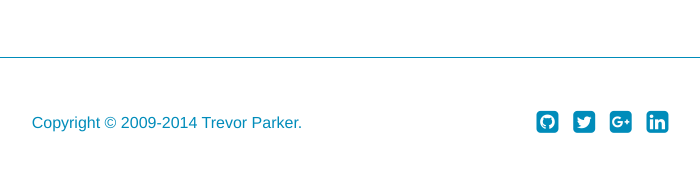
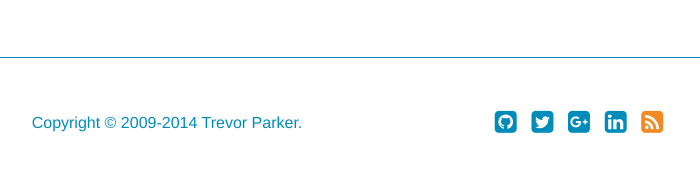
Before and after one commit to trevorparker/website, a Jekyll site: the page built from _source/index.html, in a window 1280 px wide. Shown: the part 4464-4650 px from the top of the page, without its empty margins (290-990 px from the left). Built offline with Jekyll 4.4.1, drawn with Linux system fonts in a browser that asks for light colours; nearby versions of some CDN libraries; some web fonts are replaced; the list of posts is cut into pages by our own code; comment, search, counter and statistics services are not loaded.

Commit message:
RSS links and icon

```diff
--- a/_source/_includes/footer.html
+++ b/_source/_includes/footer.html
@@ -3,7 +3,7 @@
     <div class="small-12 medium-10 medium-centered large-8 large-centered columns">
       <p id="copyright" class="left">Copyright &copy; 2009-{{ site.time | date: "%Y" }} Trevor Parker.</p>
       <div class="right hide-for-small-only">
-        {% include social.html %}
+        {% include icons.html %}
       </div>
     </div>
   </div>
--- a/_source/_includes/head.html
+++ b/_source/_includes/head.html
@@ -34,3 +34,5 @@
 
 <link rel="stylesheet" href="/assets/css/app.min.css?5">
 <link href="//cdnjs.cloudflare.com/ajax/libs/font-awesome/4.1.0/css/font-awesome.min.css" rel="stylesheet">
+
+<link rel="alternate" type="application/rss+xml" title="RSS" href="/rss.xml">
--- a/_source/_includes/social.html
+++ b/_source/_includes/icons.html
@@ -1,6 +1,7 @@
-<ul class="social">
+<ul class="inline-icon">
   <li><a href="http://github.com/trevorparker" title="Trevor on GitHub" target="_blank"><i class="fa fa-github-square"></i></a></li>
   <li><a href="http://twitter.com/trevorparker" title="Trevor on Twitter" target="_blank"><i class="fa fa-twitter-square"></i></a></li>
   <li><a href="https://plus.google.com/107238073607515316367" title="Trevor on Google+" rel="author" target="_blank"><i class="fa fa-google-plus-square"></i></a></li>
   <li><a href="http://www.linkedin.com/in/trevorparker/" title="Trevor on LinkedIn" target="_blank"><i class="fa fa-linkedin-square"></i></a></li>
+  <li><a href="/rss.xml" title="RSS Feed" target="_blank"><i class="fa fa-rss-square feed-icon"></i></a></li>
 </ul>
--- a/scss/_colors.scss
+++ b/scss/_colors.scss
@@ -30,3 +30,5 @@ $body-font-color: $color-black;
 $hero-font-color: $color-blue-lighter;
 $header-hero-link-color: scale-color($primary-color, $lightness: -20%);
 $header-hero-link-color-hover: scale-color($header-hero-link-color, $lightness: -10%);
+
+$feed-color: $color-orange;
--- a/scss/app.scss
+++ b/scss/app.scss
@@ -30,7 +30,7 @@
 // My components
 @import "tags";
 @import "paginator";
-@import "social";
+@import "icons";
 
 // Pygments
 @import "syntax";
```
Also changed, not shown: scss/_icons.scss (renamed from scss/_social.scss, +5 -5 lines), _source/assets/css/app.min.css.
